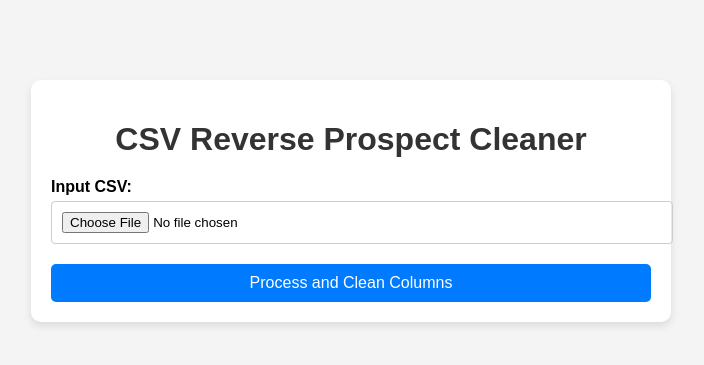
After one commit to hashiong/CSV-Tools, a Flask app: page /clean_input in a window 1280 px wide. The commit adds this page. Shown: the top 365 px of the page, without its empty margins (289-993 px from the left). Run offline with Flask 3, Linux system fonts and the light colour scheme.

Commit message:
Add Input Cleaner

```diff
--- a/backend/app.py
+++ b/backend/app.py
@@ -3,8 +3,10 @@ from flask import Flask, render_template, request, send_file
 from utils.processing import load_and_preprocess_data, melt_master_dataframe, find_missing_rows, count_matching_names
 from utils.input_utils.input_processor import check_columns, clean_phone_numbers
 from utils.clean_for_texting import clean_csv_for_texting
+from utils.input_utils.reversed_prospect_input import process_csv
+
 import pandas as pd
-import re, logging
+import logging
 
 
 app = Flask(__name__, template_folder="../frontend/templates", static_folder="../frontend/static")
@@ -109,5 +111,34 @@ def clean_csv_for_texting_route():
     return render_template("clean_texting.html")
 
 
+@app.route("/clean_input", methods=["GET", "POST"])
+def split_columns_route():
+    if request.method == "POST":
+        input_file = request.files.get("input_file")
+        if not input_file:
+            return "No file uploaded", 400
+
+        # Save the input file
+        input_file_path = os.path.join(UPLOAD_FOLDER, input_file.filename)
+        input_file.save(input_file_path)
+        logging.info(f"Input file saved at: {input_file_path}")
+
+        output_file_path = os.path.join(UPLOAD_FOLDER, "cleaned_input.csv")
+
+        try:
+            # Load and process the CSV
+            df = process_csv(input_file_path)
+            # Save the processed file
+            df.to_csv(output_file_path, index=False)
+            logging.info("CSV processed and saved successfully!")
+
+            return send_file(output_file_path, as_attachment=True)
+
+        except Exception as e:
+            logging.error(f"An error occurred while processing the file: {e}")
+            return "An error occurred while processing the file", 500
+
+    return render_template("clean_input.html")
+
 if __name__ == "__main__":
     app.run(host="0.0.0.0", port=5000, debug=True)
--- /dev/null
+++ b/frontend/templates/clean_input.html
@@ -0,0 +1,22 @@
+<!DOCTYPE html>
+<html lang="en">
+<head>
+    <meta charset="UTF-8">
+    <meta name="viewport" content="width=device-width, initial-scale=1.0">
+    <title>CSV Reverse Prospect Cleaner</title>
+    <link rel="stylesheet" href="{{ url_for('static', filename='style.css') }}">
+</head>
+<body>
+    <div class="container">
+        <h1>CSV Reverse Prospect Cleaner</h1>
+
+        <form action="/clean_input" method="POST" enctype="multipart/form-data" class="form">
+            <div class="input-group">
+                <label for="input_file">Input CSV:</label>
+                <input type="file" id="input_file" name="input_file" accept=".csv" required>
+            </div>
+            <button type="submit" class="btn">Process and Clean Columns</button>
+        </form>
+    </div>
+</body>
+</html>
--- a/frontend/templates/index.html
+++ b/frontend/templates/index.html
@@ -11,7 +11,7 @@
         <h1>Reverse Prospect Cross Match</h1>
 
         <!-- Description of input requirements -->
-        <p class="description">Please upload a CSV file containing the following columns: <strong>First Name</strong>, <strong>Last Name</strong>, <strong>Email</strong>, and <strong>Phone</strong>. The <strong>First Name</strong> and <strong>Last Name</strong> fields are mandatory, and both must match case exactly (case-sensitive).</p>
+        <p class="description">Please upload a CSV file containing the following columns: <strong>First Name</strong>, <strong>Last Name</strong>, <strong>EMail</strong>, and <strong>Phone</strong>. The <strong>First Name</strong> and <strong>Last Name</strong> fields are mandatory, and both must match case exactly (case-sensitive).</p>
 
         <form action="/crossmatch" method="POST" enctype="multipart/form-data" class="form">
             <div class="input-group">
```
Also changed, not shown: backend/utils/input_utils/reversed_prospect_input.py (added, +44 -0 lines), backend/utils/clean_for_texting.py (line endings or trailing spaces).
